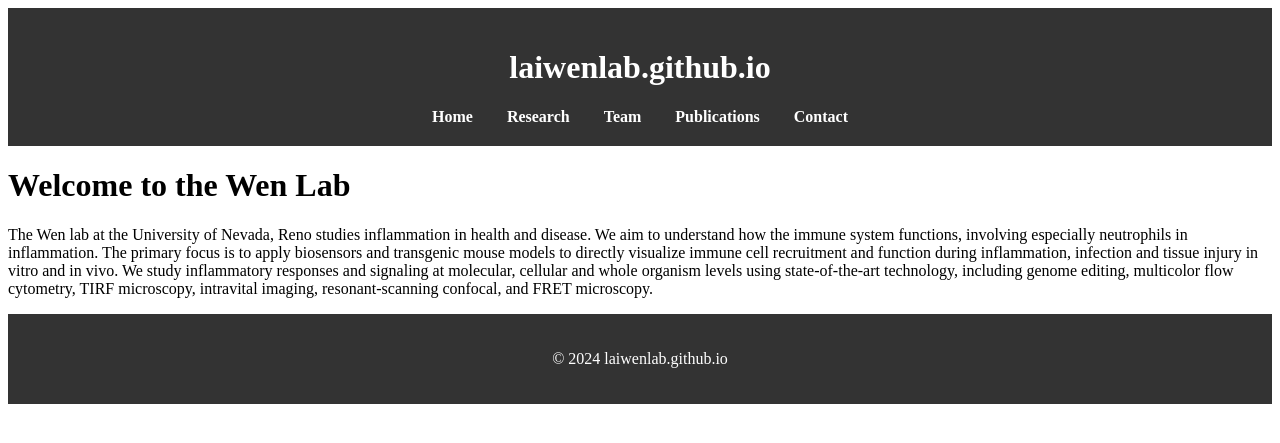
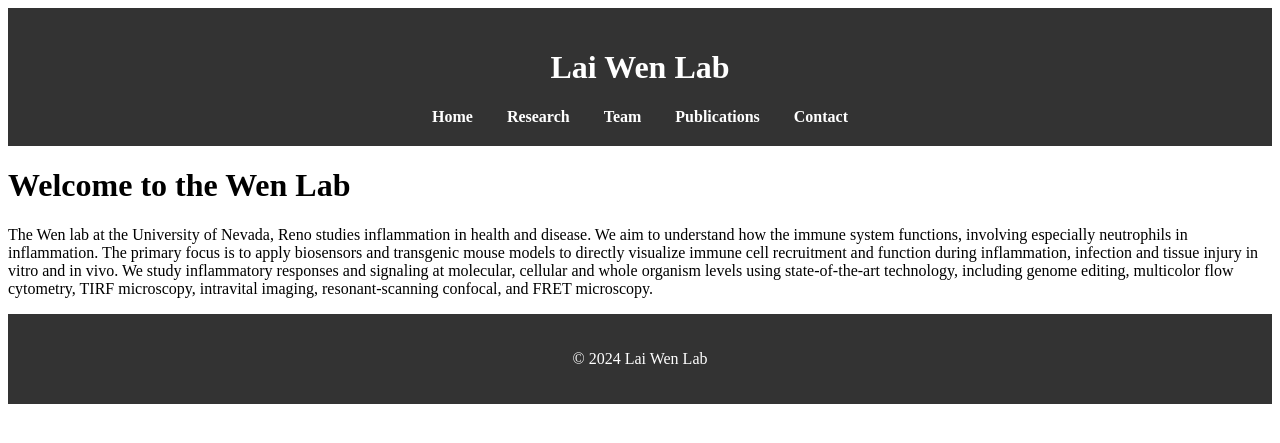
Before and after one commit to laiwenlab/laiwenlab.github.io, a Jekyll site: the page built from index.md, in a window 1280 px wide. Shown: the top 443 px of the page. Built offline with Jekyll 4.4.1, drawn with Linux system fonts in a browser that asks for light colours.

Commit message:
Update _config.yml

```diff
--- a/_config.yml
+++ b/_config.yml
@@ -1 +1 @@
-theme: minima
+title: Lai Wen Lab
```
